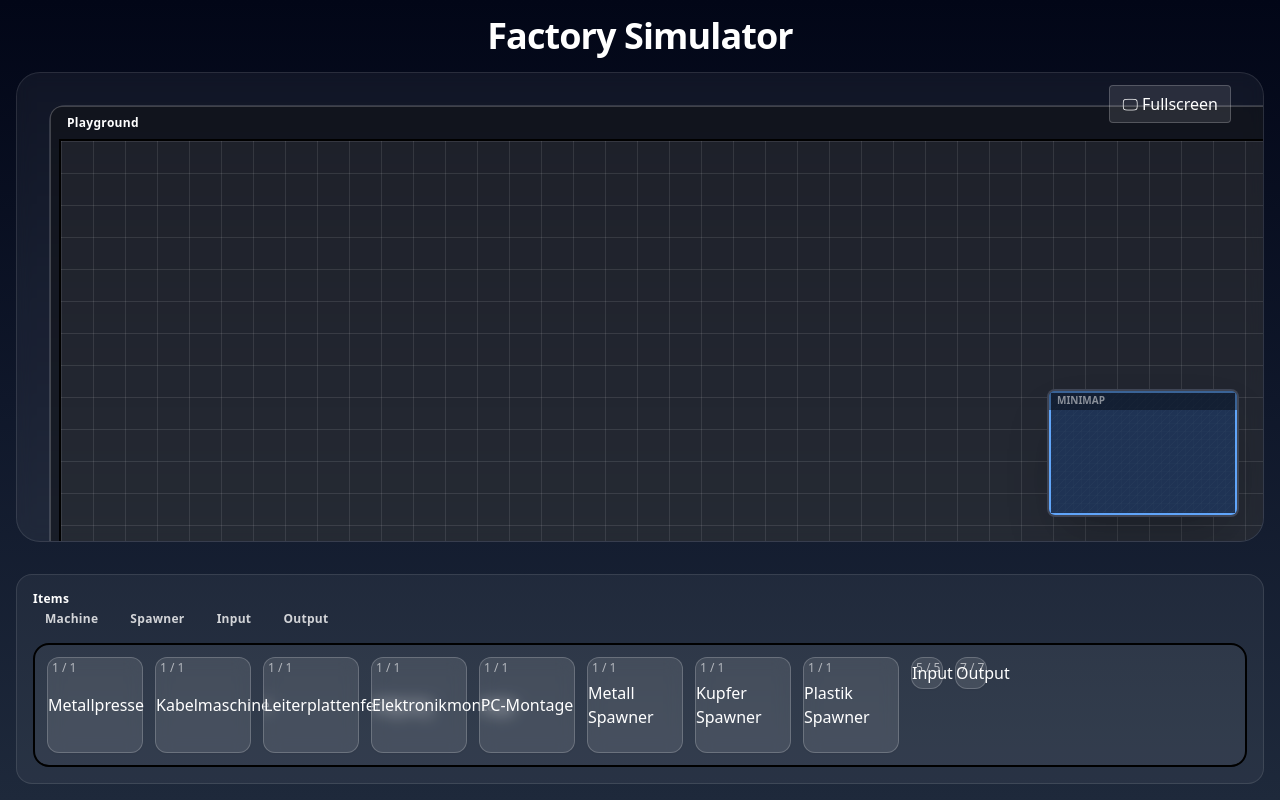
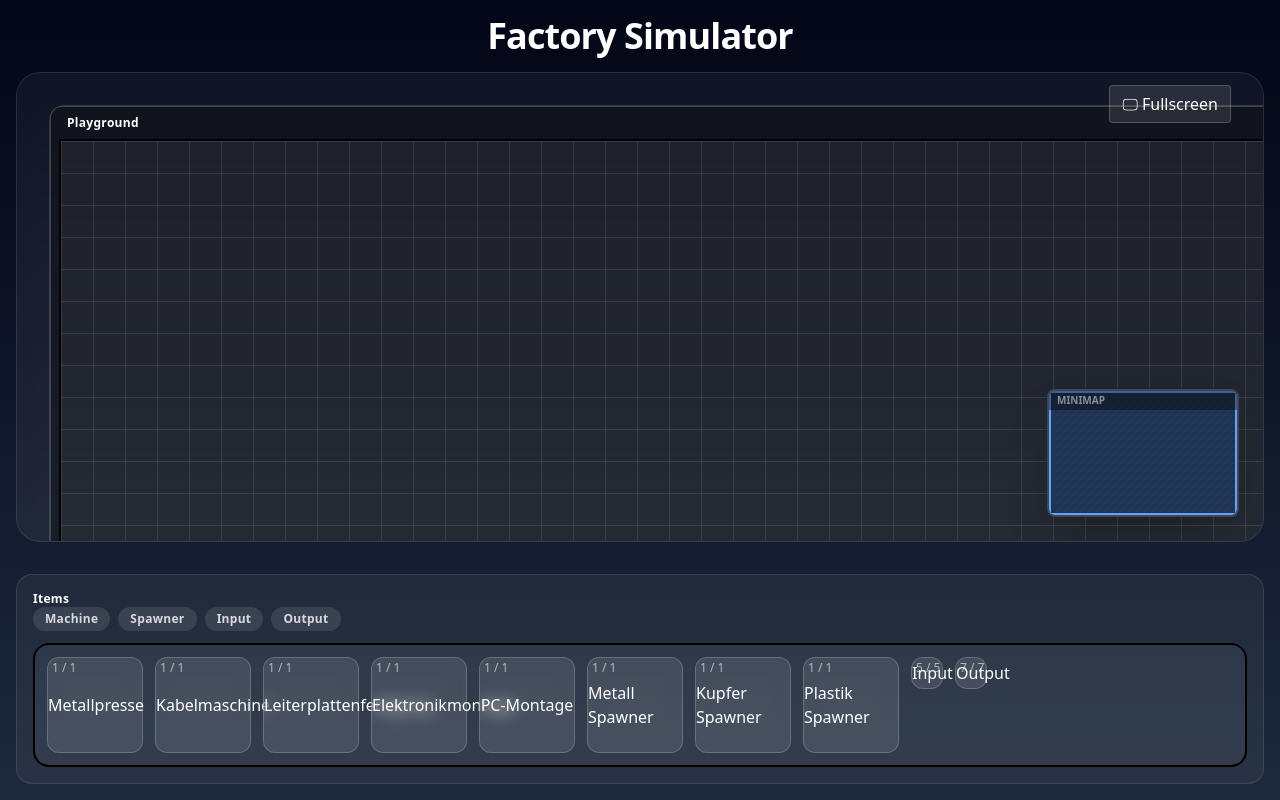
Before and after one commit to Factory-Simulator-GmbH/Factory-Simulator, an Angular app: page / in a window 1280 px wide. Built offline with nearby package versions, Linux system fonts and the light colour scheme.

Commit message:
button styling und min-height item-bar

```diff
--- a/src/app/components/items/items.component.html
+++ b/src/app/components/items/items.component.html
@@ -10,7 +10,8 @@
         <button
           (click)="setActiveFilter(filter)"
           [attr.data-active]="activeFilter === filter"
-          class="mr-2 rounded-full px-3 py-1 text-white/80 transition-colors duration-200 hover:bg-white/10 focus:outline-none data-[active=true]:bg-white/20"
+          class="mr-2 rounded-xl px-3 py-1 text-white/80 bg-white/10 transition-colors duration-200 hover:bg-white/20 focus:outline-none
+          data-[active=true]:bg-white/30 data-[active=true]:ring-2 data-[active=true]:ring-white/50"
         >
           {{ filter | titlecase }}
         </button>
@@ -21,6 +22,7 @@
   <div
     id="item-palette"
     class="rounded-2xl border-2 border-black bg-white/5 p-3 flex flex-wrap gap-3"
+    [style.min-height.px]="getItemSizePx('large') + 28"
   >
     @for (item of items; track item.id) {
       <div
```
